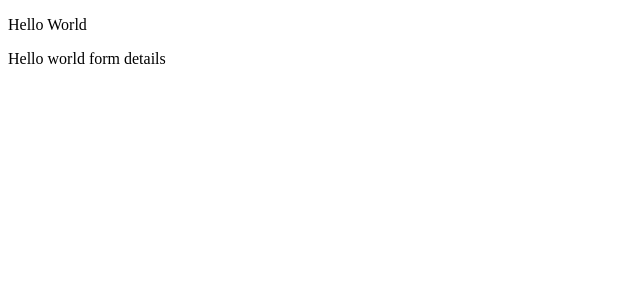
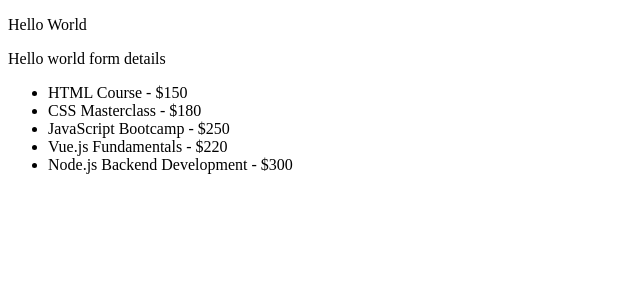
Before and after one commit to Vica-lab-dev/Vue.js, a Vue app in the folder 4-prop-drilling/: page / in a window 1280 px wide. Shown: the top 300 px of the page, without its empty margins (0-640 px from the left). Built offline with nearby package versions, Linux system fonts and the light colour scheme.

Commit message:
feat: display product list using v-for

```diff
--- a/4-prop-drilling/src/components/ProductDetails.vue
+++ b/4-prop-drilling/src/components/ProductDetails.vue
@@ -1,12 +1,14 @@
 <template>
   <p>Hello world form details</p>
+  <ul>
+    <li v-for="product in productList" :key="product.id">
+      {{ product.name }} - ${{ product.price }}
+    </li>
+  </ul>
 </template>
 <script>
 export default {
   name: "ProductDetails",
   inject: ["productList"],
-  mounted() {
-    console.log(this.productList);
-  }
 }
 </script>
```
